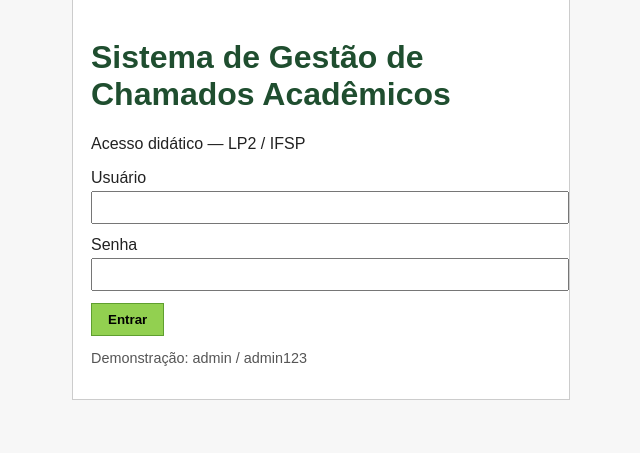
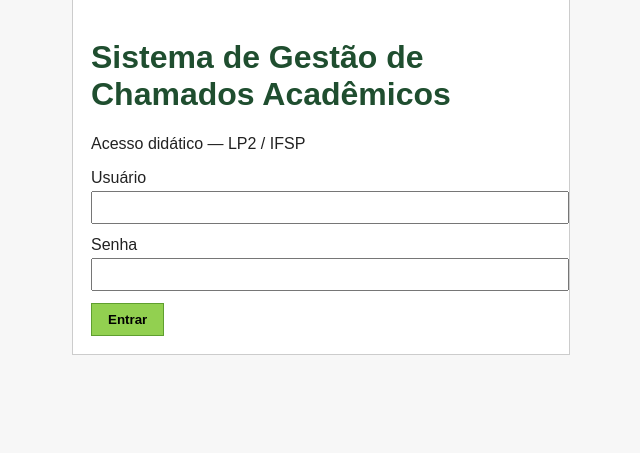
Before and after one commit to Campelo3110/Sistema_Gestao_Chamados_Academicos_Java21, a Spring Boot app: page /login in a window 1280 px wide. Shown: the part 73-526 px from the top of the page, without its empty margins (319-959 px from the left). Run offline with Spring Boot 4, Linux system fonts and the light colour scheme; some libraries are stand-ins or nearby versions.

Commit message:
Update login.html

```diff
--- a/src/main/resources/templates/login.html
+++ b/src/main/resources/templates/login.html
@@ -13,6 +13,6 @@
         <label>Senha</label><input name="senha" type="password" autocomplete="current-password" required>
         <button type="submit">Entrar</button>
     </form>
-    <p class="ajuda">Demonstração: admin / admin123</p></main>
+    </main>
 </body>
 </html>
```
